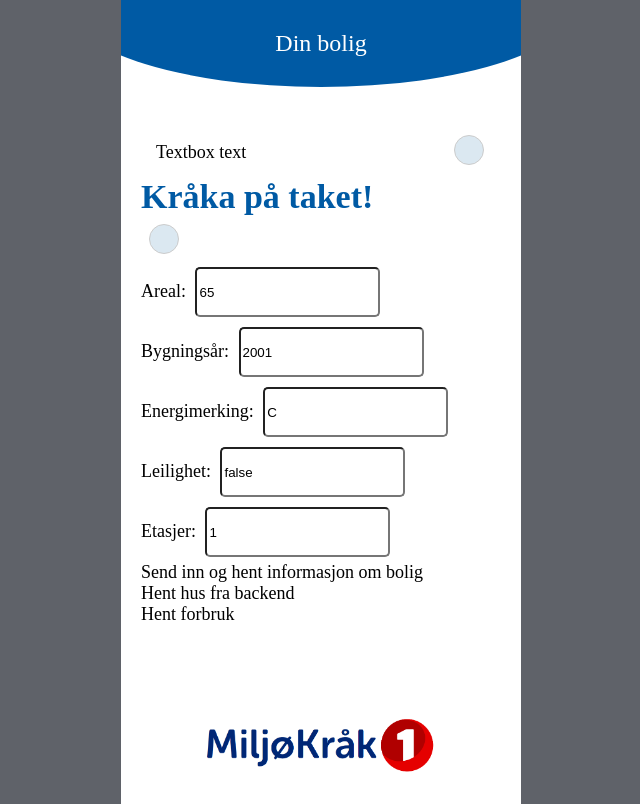
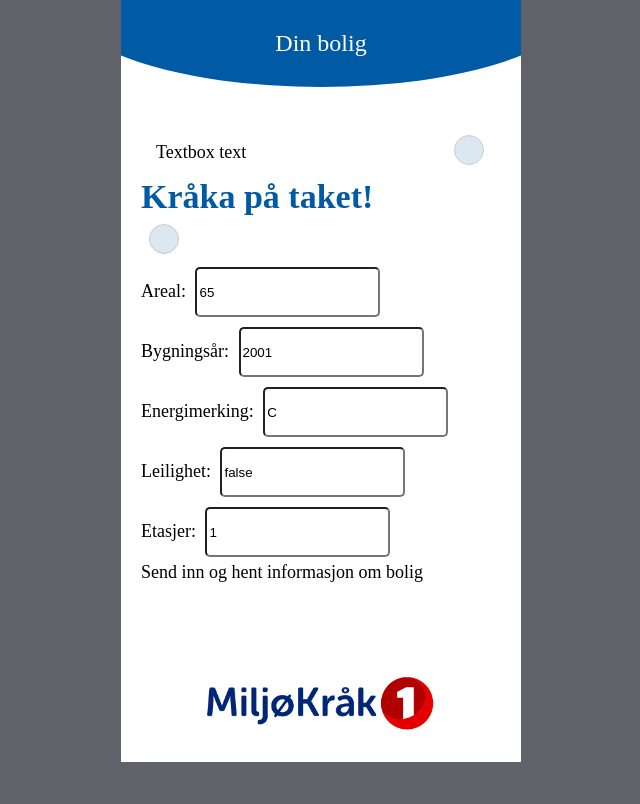
Before and after one commit to andreaseg/miljohack-team1, a React (Create React App) app: page / in a window 1280 px wide. Shown: the whole page, without its empty margins (319-959 px from the left). Built offline with nearby package versions, Linux system fonts and the light colour scheme.

Commit message:
More App.js refactoring

```diff
--- a/src/App.js
+++ b/src/App.js
@@ -33,15 +33,19 @@ function App() {
     const result = await api.getHouse(id);
     console.log("result");
     console.log(result);
-    setHouseId(result);
+    setHouseId(id);
     getEnergyProfile();
   }
 
   async function getHouse() {
-    console.log("getImprovements() responseId: " + houseId)
+    console.log("getHouse() responseId: " + houseId)
     if (houseId) {
       const result = await api.getHouse(houseId)
+      console.log("getHouse()")
+      console.log(result)
+
       setOutputHouse(result)
+      return result;
     }
   }
 
@@ -73,18 +77,7 @@ function App() {
             text="Send inn og hent informasjon om bolig"
             onClick={postHousingData} />
 
-          <HouseInfo headerText="Fra backend" house={outputHouse}/>
-
-          <SB1Button
-            text="Hent hus fra backend"
-            onClick={getHouse} />
-
-          <SB1Button
-            text="Hent forbruk"
-            onClick={getEnergyProfile} />
-          <FeaturesInfo value={outputHouse} />
-
-          <HouseInfo headerText="headerText" house={outputHouse} />
+          <HouseInfo headerText="Backend Output" house={outputHouse} />
 
 
       </div>
--- a/src/components/Checkbox.js
+++ b/src/components/Checkbox.js
@@ -24,7 +24,7 @@ const Checkbox = (props) => {
             onChange={onChangeHandle}
             id={id}
           />
-          <label for={id}></label>
+          <label htmlFor={id}></label>
         </div>
       </div>
     </div>
--- a/src/components/HouseInfo.js
+++ b/src/components/HouseInfo.js
@@ -4,6 +4,8 @@ class HouseInfo extends React.Component {
   render() {
     const headerText = this.props.headerText;
     const house = this.props.house;
+    console.log("HouseInfo()")
+    console.log(house)
 
 
     if (house) {
```
